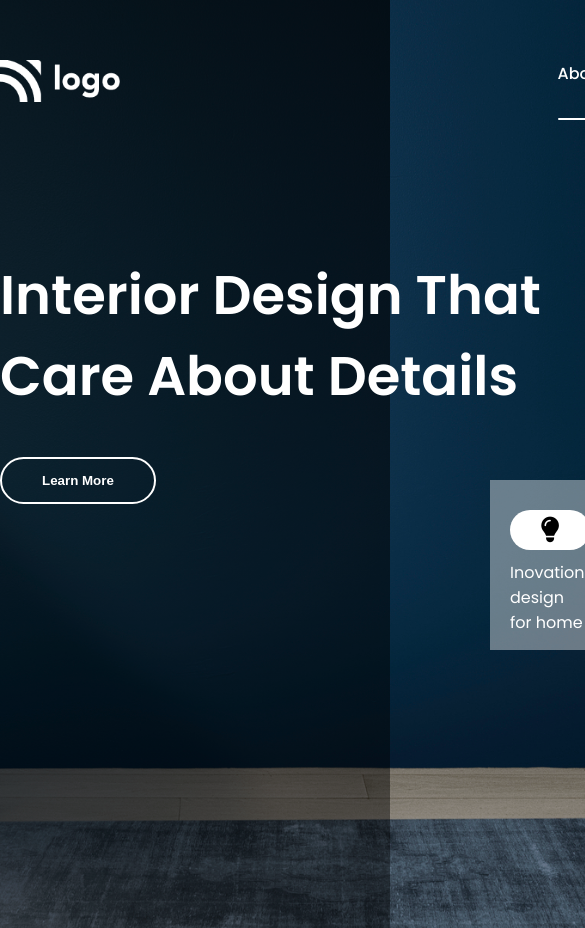
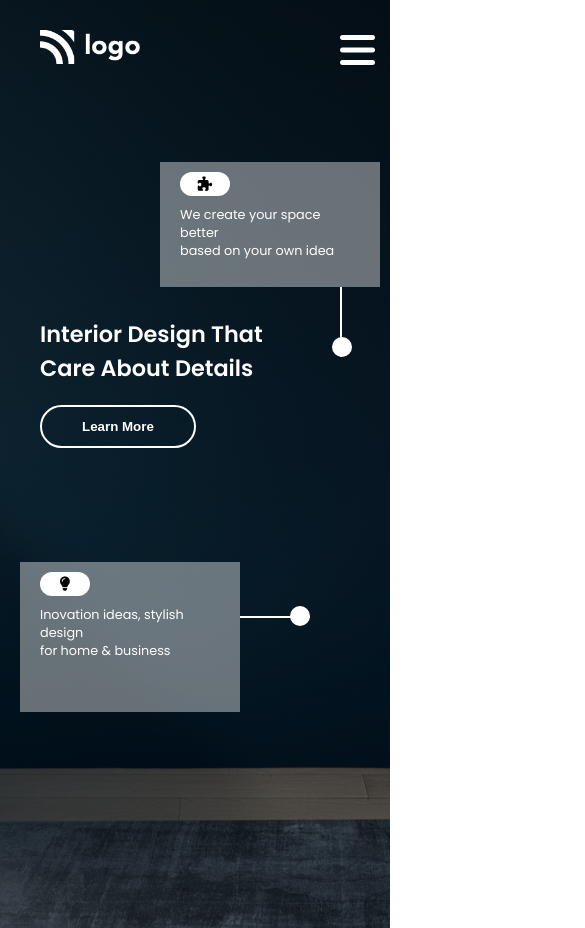
Before and after one commit to Spyabhishek/Ineuron-P10, a plain HTML site: page index.html in a window 390 px wide. Shown: the top 928 px of the page, 585 px wide, since content can reach past the window. Drawn offline with Linux system fonts and the light colour scheme.

Commit message:
made it responsive for all screen

```diff
--- a/index.html
+++ b/index.html
@@ -33,6 +33,9 @@
             </li>
           </ul>
         </div>
+        <div class="nav-menu-icon">
+          <i class="fa fa-bars" aria-hidden="true"></i>
+      </div>
       </nav>
 
       <section class="hero">
--- a/style.css
+++ b/style.css
@@ -15,10 +15,11 @@ body {
   background-position: center;
   background-size: cover;
   height: 110vh;
+  overflow: hidden;
   font-family: "Poppins", sans-serif;
 }
 .container {
-  width: 80rem;
+  max-width: 80rem;
   margin: 0 auto;
 }
 
@@ -29,6 +30,7 @@ body {
   height: 20vh;
   align-items: center;
   justify-content: space-between;
+  overflow-x: auto;
 }
 .navbar .logo img {
   width: 120px;
@@ -55,6 +57,35 @@ body {
   width: 100%;
   display: block;
   margin-top: 20px;
+}
+/* Responsivness */
+
+@media screen and (max-width: 1230px) {
+
+  nav .list-item {
+      display: none;
+  }
+
+  .btn {
+      display: none;
+  }
+
+  nav .nav-menu-icon {
+      display: block;
+      margin-right: 15px;
+      margin-bottom: 20px;
+  }
+
+  nav .nav-menu-icon i {
+      color: #ffffff;
+      font-size: 40px;
+      cursor: pointer;
+      margin-top: 20px;
+  }
+
+  nav img {
+      margin-left: 20px;
+  }
 }
 
 /*---------------------- hero -------------------------*/
@@ -163,3 +194,106 @@ body {
   bottom: 0;
   left: -8px;
 }
+
+@media only screen and (max-width: 1030px) {
+    .hero .left h1 {
+        font-size: 2.4rem;
+    }
+}
+
+
+@media only screen and (max-width: 981px) {
+    .navbar {
+        height: 12vh;
+    }
+    .logo {
+        margin-right: 70px;
+        margin-left: 20px;
+    }
+    .logo img {
+        width: 100px !important;
+    }
+    .navbar .list {
+        font-size: .9rem;
+        margin-top: 20px !important;
+    }
+    .navbar .list .list-item {
+        width: 80px;
+    }
+    .navbar .list .list-item:last-child {
+        width: 180px;
+    }
+    .hero .left {
+        margin-top: 140px;
+        margin-left: 40px;
+    }
+    .hero .left h1 {
+        font-size: 1.4rem !important;
+    }
+    .hero .right .square:nth-child(1) {
+        right: 10px;
+    }
+    .hero .right .square:nth-child(2) {
+        right: 150px !important;
+        top: 250px !important;
+    }
+    .square:first-child .circle-line {
+        top: 125px;
+        left: 180px;
+    }
+    .hero .left button {
+        border-radius: 40px;
+        padding: 12px 40px;
+        cursor: pointer;
+        margin-top: 20px;
+    }
+
+    .hero .right .square {
+        right: 0px;
+        width: 180px;
+        padding: 10px 20px;
+        height: 105px;
+    }
+    .hero .right .square:last-child {
+        right: 0px;
+        width: 180px !important;
+        padding: 10px 20px;
+        height: 130px !important;
+    }
+    .hero .right .square:last-child p {
+        font-size: .8rem !important;
+    }
+    .hero .right .square p {
+        font-size: .8rem;
+    }
+    .hero .right .square:last-child {
+        background-color: rgba(255,255,255,.4);
+        margin-bottom: 20px;
+        position: absolute;
+        right: 0px;
+        width: 250px;
+        padding: 10px 20px;
+        height: 150px;
+    }
+    .hero .right .square:nth-child(1) .icon {
+        background-color: #FFFFFF;
+        height: 24px;
+        width: 50px;
+        margin-top: 0px;
+    }
+    .hero .right .square:nth-child(2) .icon {
+        background-color: #FFFFFF;
+        height: 24px;
+        width: 50px;
+        margin-top: 0px;
+    }
+    .hero .right .square:nth-child(1) .icon i {
+        font-size: .9rem;
+    }
+    .hero .right .square:nth-child(2) .icon i {
+        font-size: .9rem;
+    }
+    .hero .left h1 {
+        font-size: 1rem;
+    }
+}
```
